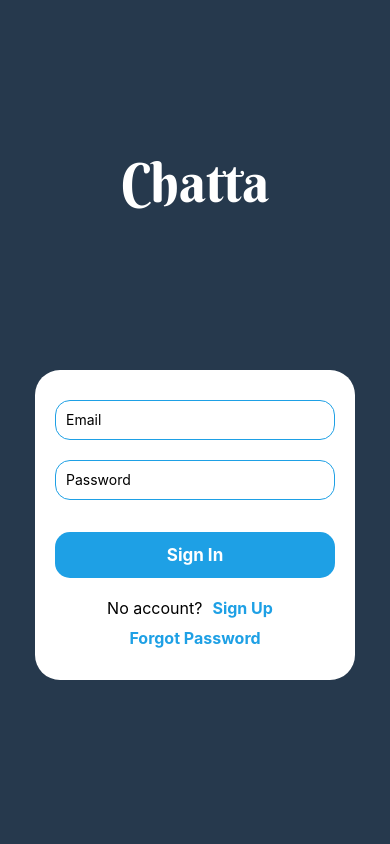
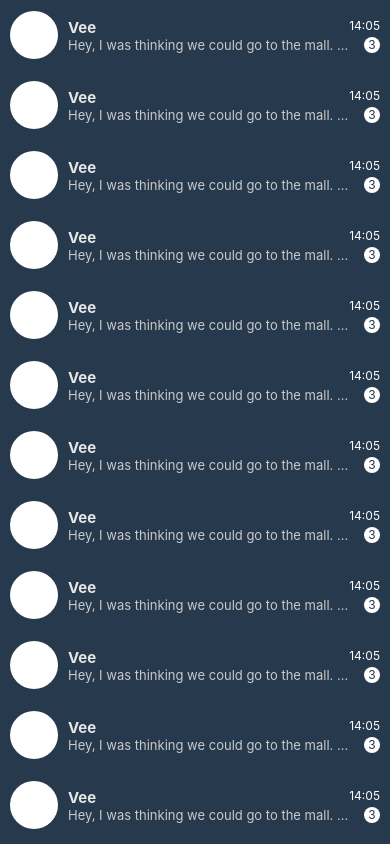
Before and after one commit to vukona-mlab/chatta, a React Native app: screen / in a window 390 px wide. Built offline with nearby package versions, Linux system fonts and the light colour scheme.

Commit message:
added the ChatListItem and HomeScreen

```diff
--- a/App.js
+++ b/App.js
@@ -4,13 +4,14 @@ import RegisterScreen from './pages/RegisterScreen';
 import { useFonts } from 'expo-font'
 import LoginScreen from './pages/LoginScreen';
 import ProfileScreen from './pages/ProfileScreen';
+import HomeScreen from './pages/HomeScreen';
 export default function App() {
   useFonts({
     'berkshire': require('./assets/fonts/berkshire.ttf')
   })
   return (
     <View style={styles.container}>
-      <LoginScreen />
+      <HomeScreen />
       <StatusBar style="auto" />
     </View>
   );
--- /dev/null
+++ b/components/ChatListItem.js
@@ -0,0 +1,79 @@
+import { StyleSheet, Text, View } from 'react-native'
+import React from 'react'
+
+export default function ChatListItem() {
+  return (
+    <View style={styles.container}>
+      <View style={styles.img} />
+      <View style={styles.rightContent}>
+        <View style={styles.topText}>
+            <Text style={styles.contactName}>Vee</Text>
+            <Text style={styles.time}>14:05</Text>
+        </View>
+        <View style={styles.bottomText}>
+            <Text numberOfLines={1} style={styles.msg}>Hey, I was thinking we could go to the mall. Would you like to come with?</Text>
+            <View style={styles.counterContainer}>
+                <Text style={styles.counter}>3</Text>
+            </View>
+        </View>
+      </View>
+    </View>
+  )
+}
+
+const styles = StyleSheet.create({
+    container: {
+        height: 70,
+        padding: 10,
+        width: '100%',
+        flexDirection: 'row',
+        alignItems: 'center'
+    },
+    img: {
+        height: 48,
+        width: 48,
+        borderRadius: 24,
+        backgroundColor: '#FFFf'
+    },
+    rightContent: {
+        flex: 1,
+        paddingVertical: 5,
+        marginLeft: 10,
+        justifyContent: 'space-evenly'
+    },
+    topText: {
+        flexDirection: 'row',
+        justifyContent: 'space-between',
+    },
+    contactName: {
+        fontSize: 15,
+        fontWeight: 'bold',
+        color: '#E6E6E6'
+    },
+    time: {
+        fontSize: 12,
+        color: '#FFF'
+    },
+    bottomText: {
+        flexDirection: "row",
+        justifyContent: 'center'
+    },
+    msg: {
+        color: '#CACACA',
+        fontSize: 13,
+        flex: 1
+    },
+    counterContainer: {
+        height: 16,
+        width: 16,
+        borderRadius: 8,
+        backgroundColor: '#FFF',
+        justifyContent: 'center',
+        alignItems: 'center',
+        marginLeft: 10
+    },
+    counter: {
+        color: '#26394D',
+        fontSize: 12
+    }
+})
--- a/pages/HomeScreen.js
+++ b/pages/HomeScreen.js
@@ -0,0 +1,42 @@
+import { Dimensions, StyleSheet, Text, View, ScrollView } from 'react-native'
+import React from 'react'
+import ChatListItem from '../components/ChatListItem'
+
+const HomeScreen = () => {
+  return (
+    <View style={styles.container}>
+      <ScrollView
+        scrollEnabled={true}
+      >
+        <ChatListItem />
+        <ChatListItem />
+        <ChatListItem />
+        <ChatListItem />
+        <ChatListItem />
+        <ChatListItem />
+        <ChatListItem />
+        <ChatListItem />
+        <ChatListItem />
+        <ChatListItem />
+        <ChatListItem />
+        <ChatListItem />
+        <ChatListItem />
+        <ChatListItem />
+        <ChatListItem />
+        <ChatListItem />
+      </ScrollView>
+
+
+    </View>
+  )
+}
+
+export default HomeScreen
+
+const styles = StyleSheet.create({
+  container: {
+    flex: 1,
+    backgroundColor: '#26394D',
+    width: Dimensions.get('window').width
+  }
+})
```
